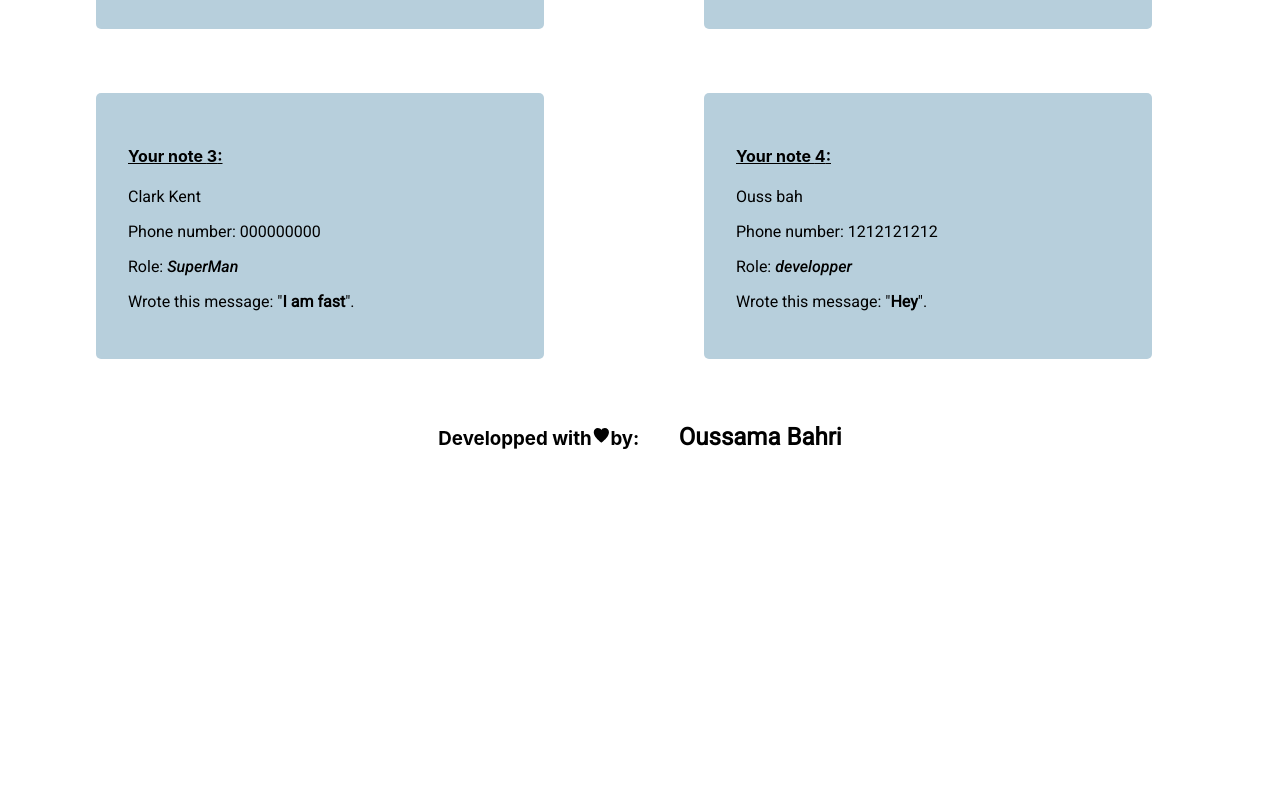
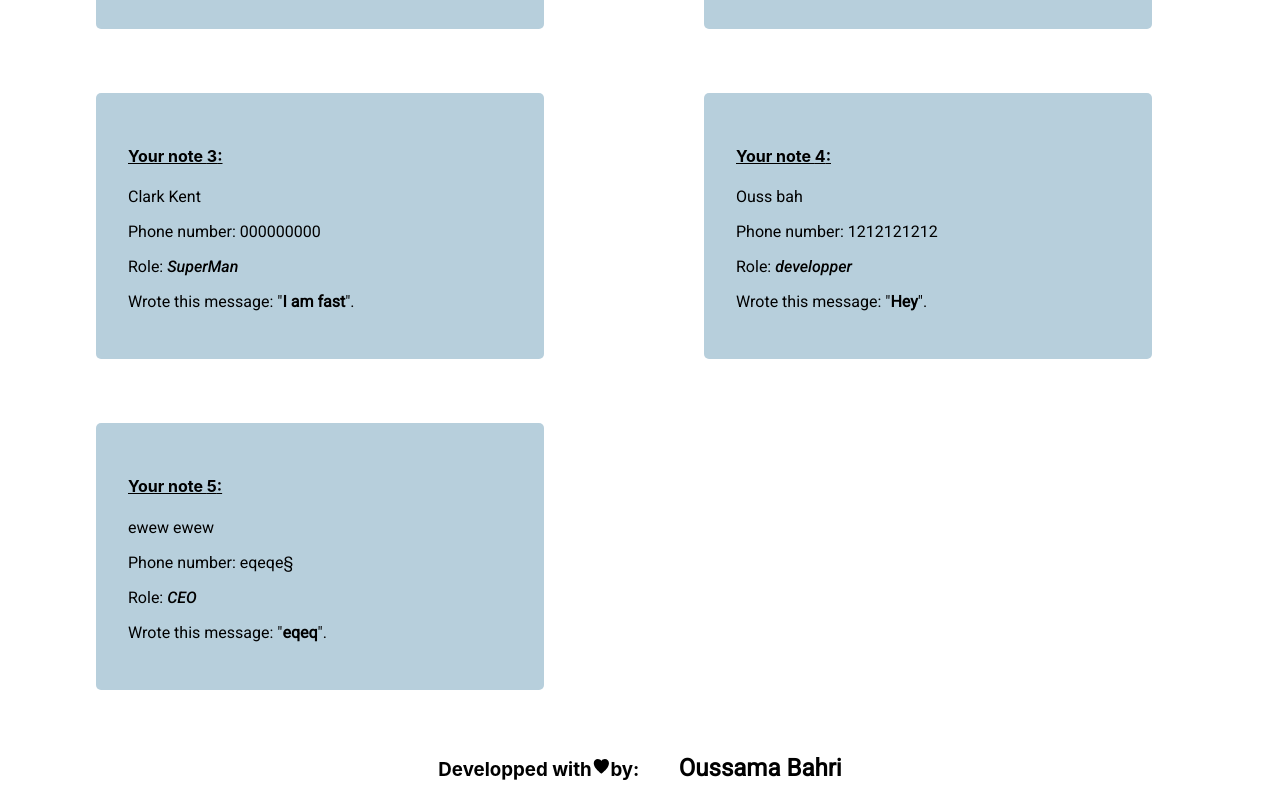
Before and after one commit to Ouss84/react-forms, a React (Create React App) app: page / in a window 1280 px wide. Shown: the part 921-1721 px from the top of the page. Before the commit the page ends 1391 px from the top, so only its background shows below. Built offline with nearby package versions, Linux system fonts and the light colour scheme; data requests are answered from the project's data file.

Commit message:
adding the public icon, and styling

```diff
--- a/db.json
+++ b/db.json
@@ -32,6 +32,15 @@
       "message": "Hey",
       "lastname": "bah",
       "id": 4
+    },
+    {
+      "firstname": "ewew",
+      "lastnamne": "",
+      "phonenumber": "eqeqe§",
+      "role": "CEO",
+      "message": "eqeq",
+      "lastname": "ewew",
+      "id": 5
     }
   ]
 }
--- a/public/index.html
+++ b/public/index.html
@@ -2,7 +2,7 @@
 <html lang="en">
   <head>
     <meta charset="utf-8" />
-    <link rel="icon" href="%PUBLIC_URL%/favicon.ico" />
+    <link rel="icon" href="%PUBLIC_URL%/page-title-logo.svg" />
     <meta name="viewport" content="width=device-width, initial-scale=1" />
     <meta name="theme-color" content="#000000" />
     <meta
@@ -10,34 +10,12 @@
       content="Web site created using create-react-app"
     />
     <link rel="apple-touch-icon" href="%PUBLIC_URL%/logo192.png" />
-    <!--
-      manifest.json provides metadata used when your web app is installed on a
-      user's mobile device or desktop. See https://developers.google.com/web/fundamentals/web-app-manifest/
-    -->
+
     <link rel="manifest" href="%PUBLIC_URL%/manifest.json" />
-    <!--
-      Notice the use of %PUBLIC_URL% in the tags above.
-      It will be replaced with the URL of the `public` folder during the build.
-      Only files inside the `public` folder can be referenced from the HTML.
 
-      Unlike "/favicon.ico" or "favicon.ico", "%PUBLIC_URL%/favicon.ico" will
-      work correctly both with client-side routing and a non-root public URL.
-      Learn how to configure a non-root public URL by running `npm run build`.
-    -->
-    <title>React App</title>
+    <title>Form app</title>
   </head>
   <body>
-    <noscript>You need to enable JavaScript to run this app.</noscript>
     <div id="root"></div>
-    <!--
-      This HTML file is a template.
-      If you open it directly in the browser, you will see an empty page.
-
-      You can add webfonts, meta tags, or analytics to this file.
-      The build step will place the bundled scripts into the <body> tag.
-
-      To begin the development, run `npm start` or `yarn start`.
-      To create a production bundle, use `npm run build` or `yarn build`.
-    -->
   </body>
 </html>
```
Also changed, not shown: public/page-title-logo.svg (added), 1 other file (tests, documents, lock files or other folders).
